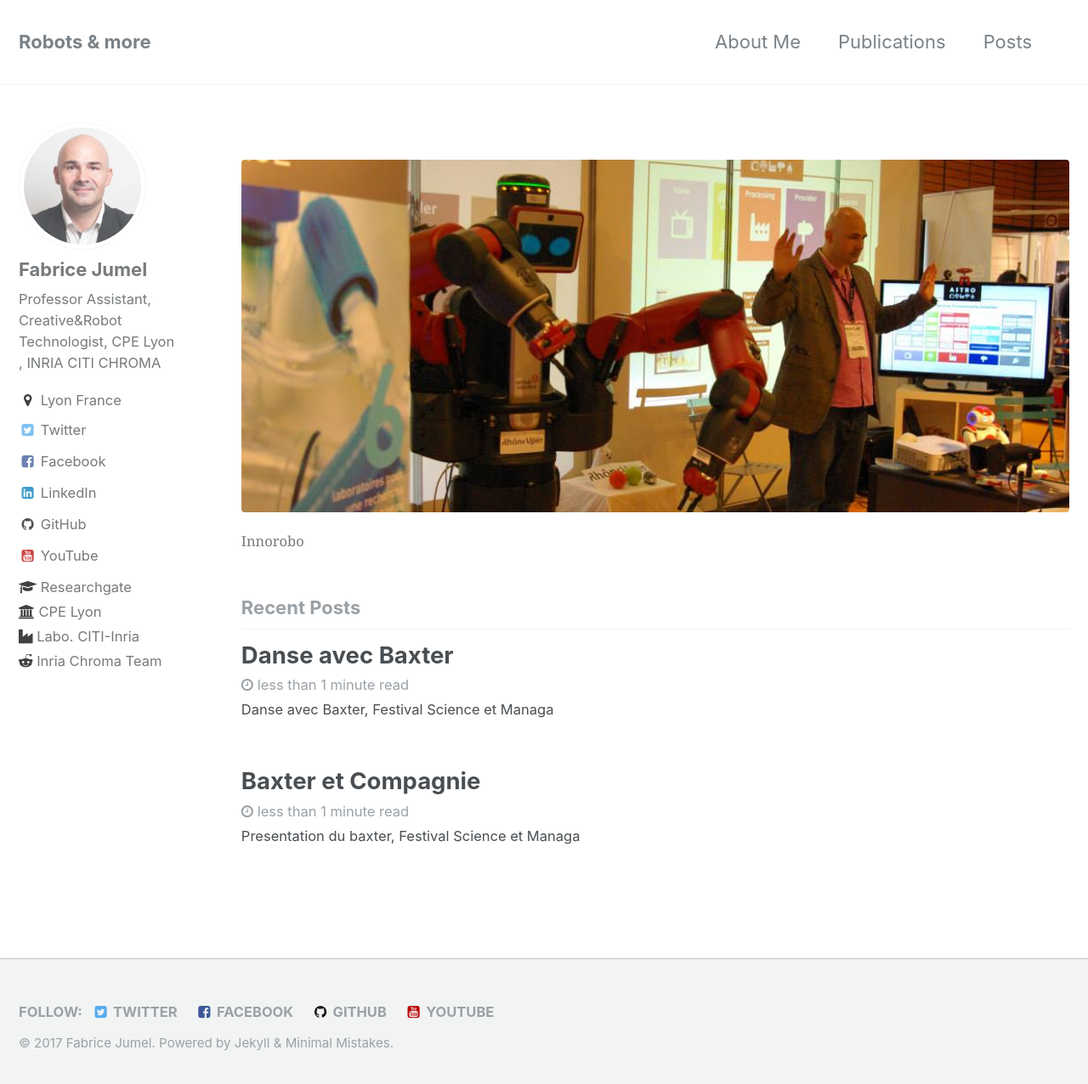
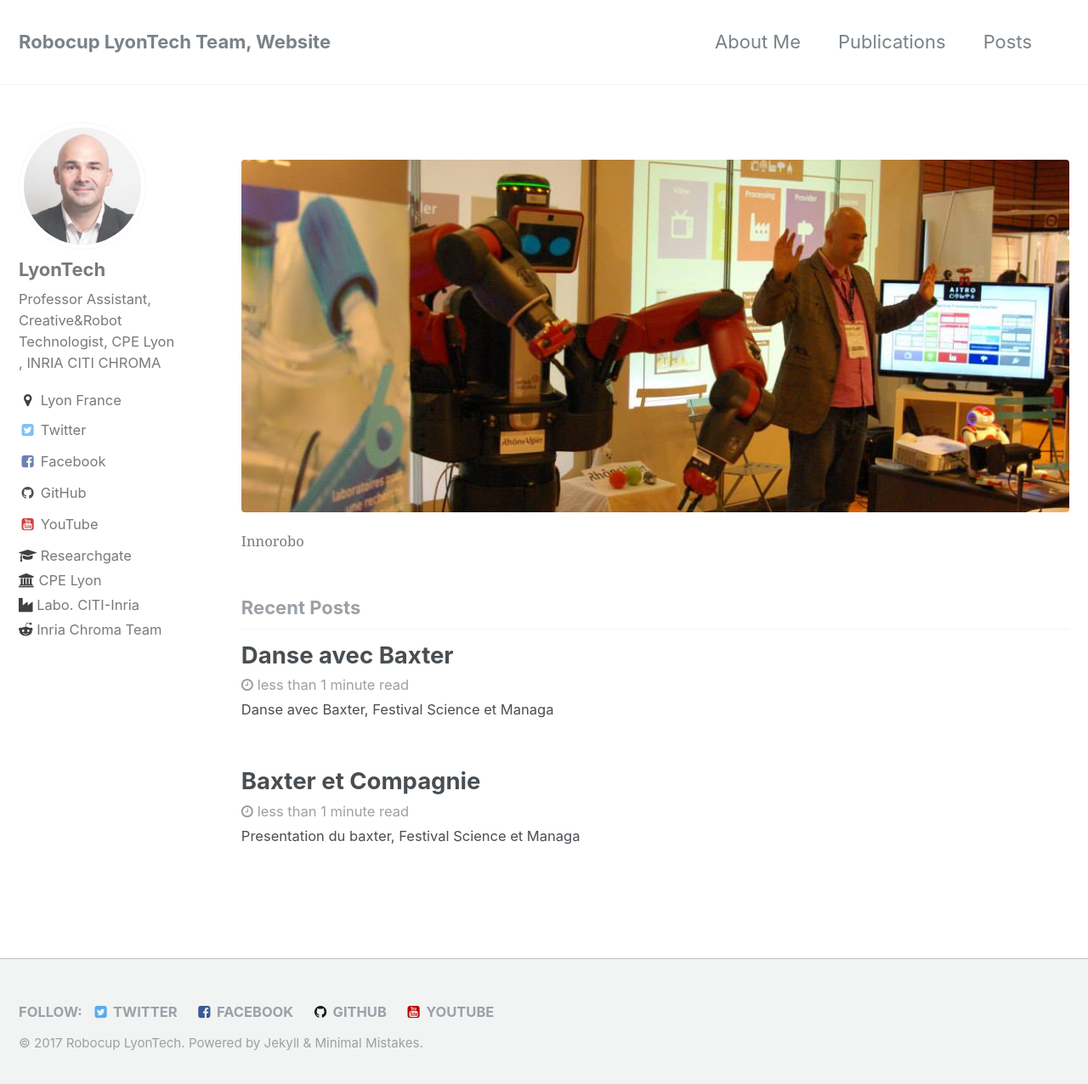
Before and after one commit to Robocup-Lyontech/Robocup-Lyontech.github.io, a Jekyll site: the page built from index.html, in a window 1280 px wide and 1284 px high. Shown: the top 1276 px of the window at 85% size. Built offline with Jekyll 4.4.1, drawn with Linux system fonts in a browser that asks for light colours; the list of posts is cut into pages by our own code.

Commit message:
Update _config.yml

```diff
--- a/_config.yml
+++ b/_config.yml
@@ -7,11 +7,11 @@
 
 # Site Settings
 locale                   : "en"
-title                    : "Robots & more"
+title                    : "Robocup LyonTech Team, Website"
 title_separator          : "-"
-name                     : "Fabrice Jumel"
+name                     : "Robocup LyonTech"
 description              : "Blog"
-url                      : "https://fabricejumel.github.io"
+url                      : "https://Robocup-Lyontech.github.io"
 baseurl                  : ""
 repository               : # GitHub username/repo-name e.g. "fabricejumel/minimal"
 teaser                   : # path of fallback teaser image, e.g. "/assets/images/500x300.png"
@@ -55,9 +55,9 @@ yandex_site_verification :
 
 # Social Sharing
 twitter:
-  username               : &twitter fabricejumel
+  username               : &twitter robocup-lyontech
 facebook:
-  username               : &facebook fabricejumel.10
+  username               : &facebook robocup.lyontech.9
   app_id                 :
   publisher              :
 og_image                 : # Open Graph/Twitter default site image
@@ -67,8 +67,8 @@ social:
   type                   : # Person or Organization (defaults to Person)
   name                   : # If the user or organization name differs from the site's name
   links: # An array of links to social media profiles
-  - "https://twitter.com/fabricejumel"
-  - "https://facebook.com/fabricejumel.10"
+  - "https://twitter.com/robocup-lyontech"
+  - "https://facebook.com/robocup.lyontech.9"
 
 # Analytics
 analytics:
@@ -79,7 +79,7 @@ analytics:
 
 # Site Author
 author:
-  name             : "Fabrice Jumel"
+  name             : "LyonTech"
   avatar           : "/assets/images/Fabrice_Jumel_200x200.jpg"
   bio              : "Professor Assistant, Creative&Robot Technologist, CPE Lyon \n, INRIA CITI CHROMA \n"
   location         : Lyon France
@@ -91,12 +91,12 @@ author:
   flickr           :
   facebook         :  *facebook
   foursquare       :
-  github           : "fabricejumel"
+  github           : "Robocup-Lyontech"
   google_plus      :
   keybase          :
   instagram        :
   lastfm           :
-  linkedin         :  "fabrice-jumel"
+  linkedin         :
   pinterest        :
   soundcloud       :
   stackoverflow    : # "123456/username" (the last part of your profile url, e.g. http://stackoverflow.com/users/123456/username)
@@ -106,7 +106,7 @@ author:
   vine             :
   weibo            :
   xing             :
-  youtube          : "https://www.youtube.com/channel/UCNbGjOhz5EIR0_WaXeVGUyA"
+  youtube          : "https://www.youtube.com/channel/UCx9NVGGgVgTeey2T23_AqqA/"
 
 
 # Reading Files
```
